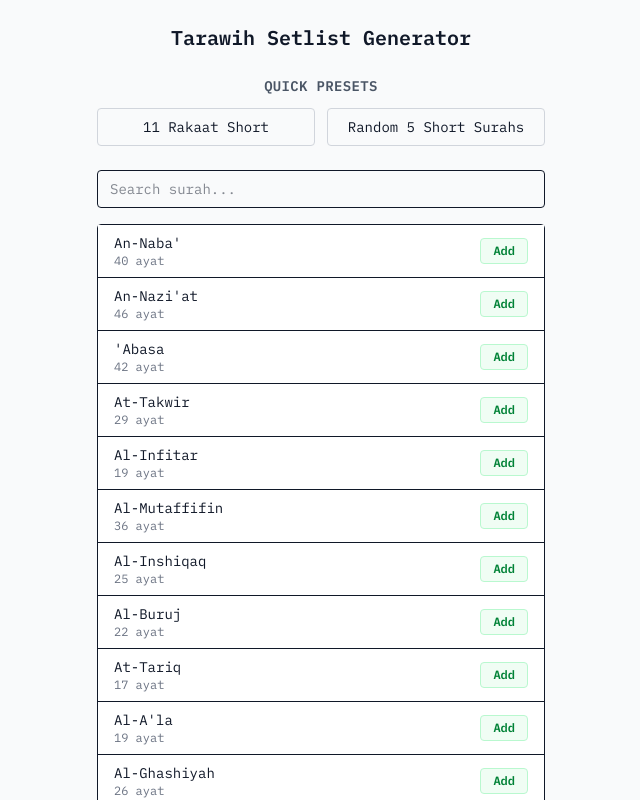
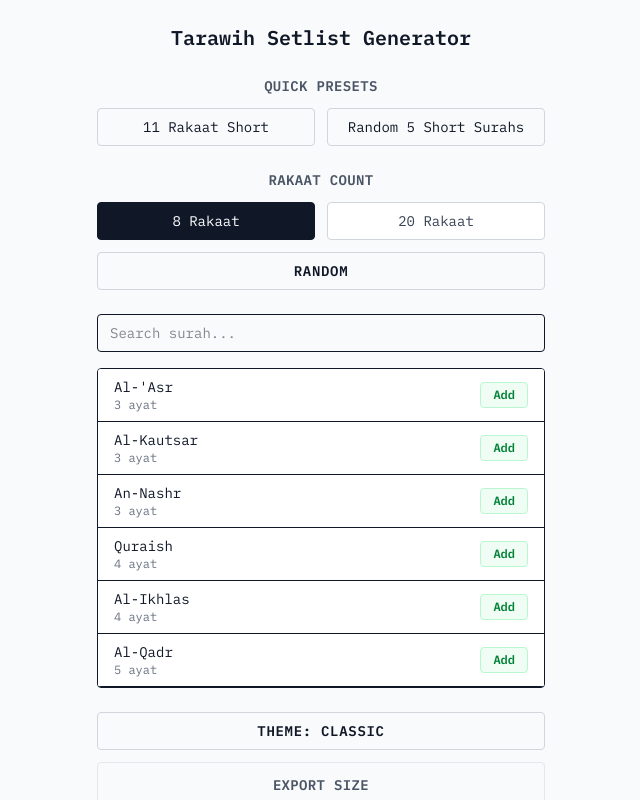
Before and after one commit to buyungalf/tarawihify, a Next.js app: page / in a window 1280 px wide. Shown: the top 800 px of the page, without its empty margins (319-959 px from the left). Built offline with nearby package versions, Linux system fonts and the light colour scheme.

Commit message:
feat: page view update

```diff
--- a/app/page.tsx
+++ b/app/page.tsx
@@ -6,10 +6,18 @@ import { usePathname, useRouter, useSearchParams } from "next/navigation";
 import SurahPicker from "@/components/SurahPicker";
 import SetlistDisplay from "@/components/SetlistDisplay";
 import { parseListFromUrl, serializeListToUrl } from "@/utils/urlHelpers";
+import surahList from "@/data/surah.json";
 
 const PRESETS: Record<string, number[]> = {
   "11 Rakaat Short": [1, 112, 113, 114, 108, 109, 112, 113, 108, 109, 114],
   "Random 5 Short Surahs": [113, 114, 109, 112, 108],
+};
+const RAKAAT_OPTIONS = [8, 20] as const;
+
+type Surah = {
+  id: number;
+  name: string;
+  verses: number;
 };
 
 export default function HomePage() {
@@ -17,6 +25,7 @@ export default function HomePage() {
   const router = useRouter();
   const pathname = usePathname();
   const [selectedSurahIds, setSelectedSurahIds] = useState<number[]>([]);
+  const [rakaat, setRakaat] = useState<number>(8);
   const [header, setHeader] = useState("Community Mosque");
   const [isExporting, setIsExporting] = useState(false);
   const [isExportMode, setIsExportMode] = useState(false);
@@ -125,6 +134,22 @@ export default function HomePage() {
     setTheme((prev) => (prev === "classic" ? "thermal" : "classic"));
   };
 
+  const handleRandomize = () => {
+    const uniqueSurahs = Array.from(
+      new Map((surahList as Surah[]).map((surah) => [surah.id, surah])).values(),
+    );
+    const desiredCount = Math.min(rakaat, uniqueSurahs.length);
+    const shuffled = [...uniqueSurahs];
+
+    for (let i = shuffled.length - 1; i > 0; i -= 1) {
+      const j = Math.floor(Math.random() * (i + 1));
+      [shuffled[i], shuffled[j]] = [shuffled[j], shuffled[i]];
+    }
+
+    const randomIds = shuffled.slice(0, desiredCount).map((surah) => surah.id);
+    setSelectedSurahIds(randomIds);
+  };
+
   return (
     <main className="min-h-screen flex flex-col items-center gap-6 p-6">
       <h1 className="text-xl font-semibold">Tarawih Setlist Generator</h1>
@@ -145,6 +170,35 @@ export default function HomePage() {
             </button>
           ))}
         </div>
+      </section>
+
+      <section className="w-full max-w-md space-y-3">
+        <p className="text-center text-sm font-semibold uppercase tracking-wide text-gray-600">
+          Rakaat Count
+        </p>
+        <div className="grid grid-cols-2 gap-3">
+          {RAKAAT_OPTIONS.map((option) => (
+            <button
+              key={option}
+              type="button"
+              onClick={() => setRakaat(option)}
+              className={`rounded border px-4 py-2 text-sm font-medium transition-all duration-200 hover:-translate-y-0.5 ${
+                rakaat === option
+                  ? "border-gray-900 bg-gray-900 text-white"
+                  : "border-gray-300 bg-white text-gray-700"
+              }`}
+            >
+              {option} Rakaat
+            </button>
+          ))}
+        </div>
+        <button
+          type="button"
+          onClick={handleRandomize}
+          className="w-full rounded border border-gray-300 px-4 py-2 text-sm font-semibold uppercase tracking-wider transition-all duration-200 hover:-translate-y-0.5 hover:bg-gray-100"
+        >
+          Random
+        </button>
       </section>
 
       <SurahPicker
--- a/components/SetlistDisplay.tsx
+++ b/components/SetlistDisplay.tsx
@@ -112,11 +112,11 @@ const SetlistDisplay = forwardRef<HTMLDivElement, SetlistDisplayProps>(
                   theme === 'classic'
                     ? 'cursor-not-allowed border-gray-200 text-gray-300'
                     : 'cursor-not-allowed border-neutral-700 text-neutral-600';
+                const shouldShowDivider =
+                  (index + 1) % 4 === 0 && index !== selectedSurahs.length - 1;
                 return (
-                  <li
-                    key={`${surah.id}-${index}`}
-                    className="flex items-center justify-between gap-2"
-                  >
+                  <li key={`${surah.id}-${index}`} className="space-y-2">
+                    <div className="flex items-center justify-between gap-2">
                       <span className={indexText}>{index + 1}.</span>
                       <span className="flex-1 px-2">{surah.name}</span>
                       <span className="w-20 text-right">{surah.verses} ayat</span>
@@ -144,6 +144,10 @@ const SetlistDisplay = forwardRef<HTMLDivElement, SetlistDisplayProps>(
                           &darr;
                         </button>
                       </div>
+                    </div>
+                    {shouldShowDivider && (
+                      <div className="border-t border-gray-300" />
+                    )}
                   </li>
                 );
               })}
--- a/components/SurahPicker.tsx
+++ b/components/SurahPicker.tsx
@@ -20,13 +20,15 @@ export default function SurahPicker({
 }: SurahPickerProps) {
   const [filterText, setFilterText] = useState('');
 
-  const filteredSurahs = useMemo(
-    () =>
-      (surahList as Surah[]).filter((surah) =>
-        surah.name.toLowerCase().includes(filterText.toLowerCase())
-      ),
-    [filterText]
-  );
+  const filteredSurahs = useMemo(() => {
+    const normalizedFilter = filterText.toLowerCase().trim();
+
+    return (surahList as Surah[])
+      .filter((surah) =>
+        surah.name.toLowerCase().includes(normalizedFilter)
+      )
+      .sort((a, b) => a.verses - b.verses);
+  }, [filterText]);
 
   return (
     <div className="w-full max-w-md space-y-4">
@@ -38,7 +40,7 @@ export default function SurahPicker({
         onChange={(e) => setFilterText(e.target.value)}
       />
 
-      <ul className="divide-y rounded border">
+      <ul className="divide-y rounded border max-h-80 overflow-y-auto">
         {filteredSurahs.map((surah) => {
           const isSelected = selectedSurahIds.includes(surah.id);
           return (
```
Lines whose indentation alone changed are shown as unchanged.
